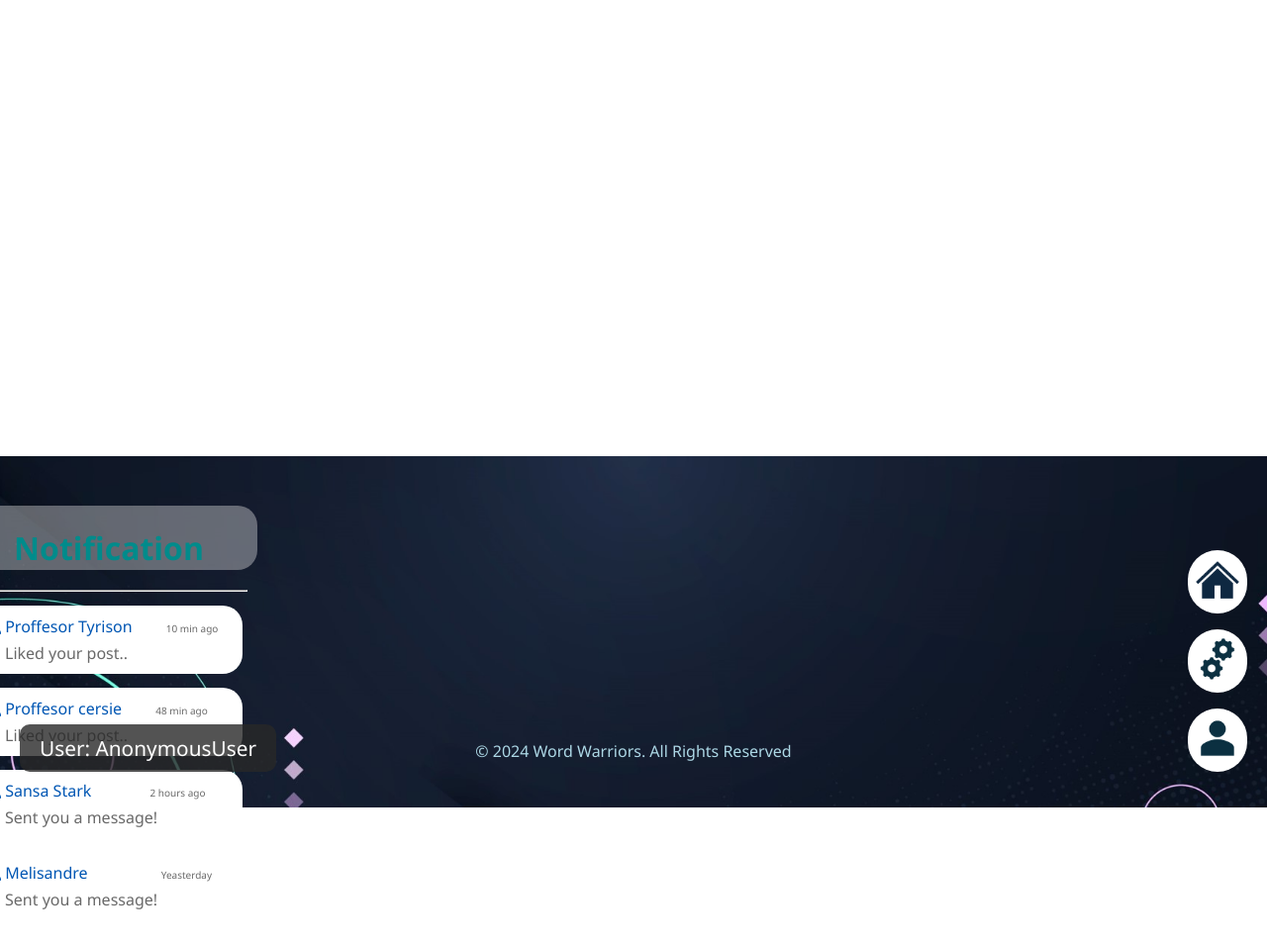
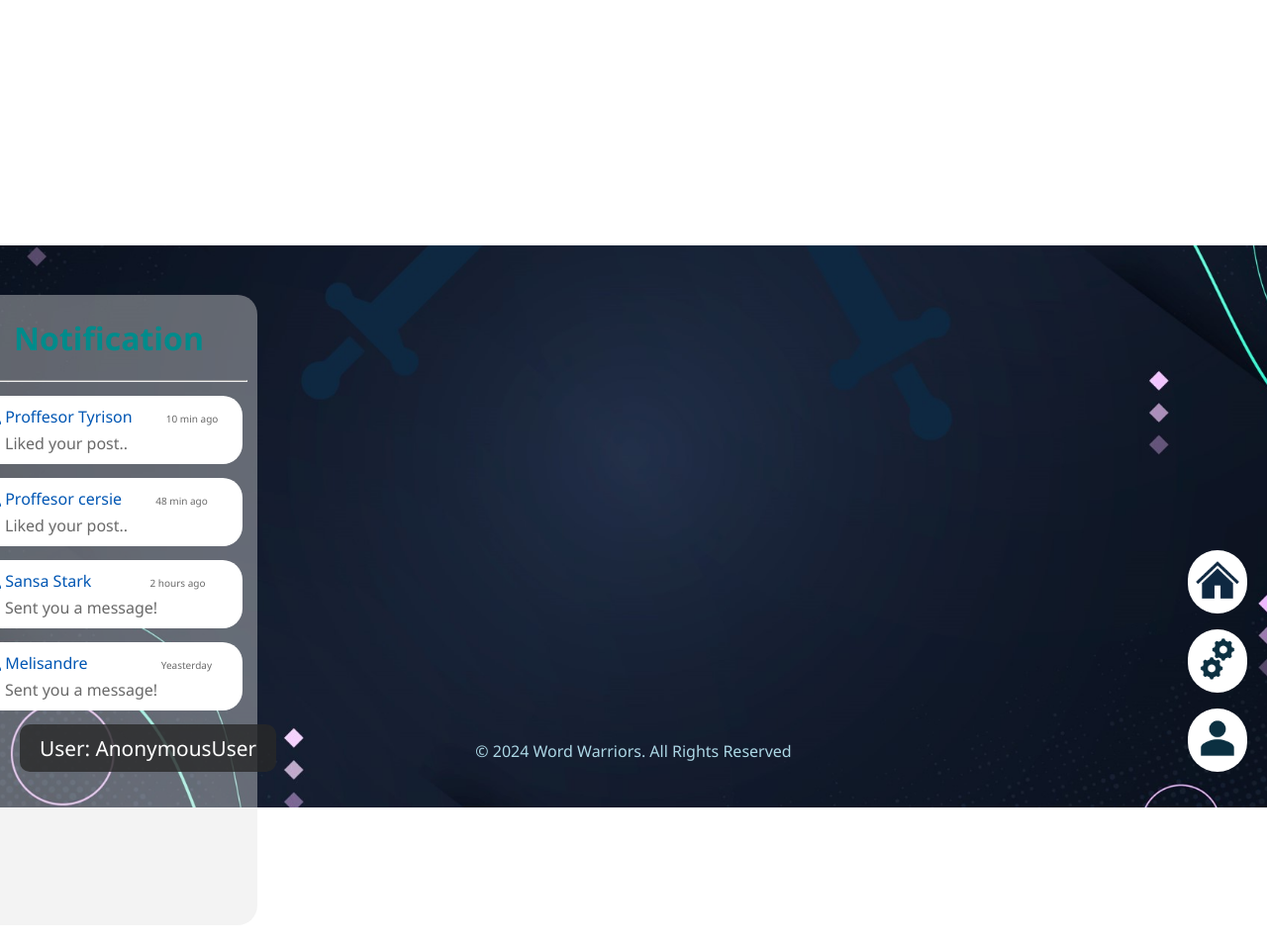
Before and after one commit to panhadng/hangman, a Django app: page /social in a window 1280 px wide; the page is wider, and only the part inside the window is pictured. Shown: that part at 99% size. Run offline with Django 4.2, Linux system fonts and the light colour scheme; data that the repository does not hold is empty; some libraries are stand-ins or nearby versions; some web fonts are replaced.

Commit message:
Social hub notifiaction sidebar updated

```diff
--- a/game/static/game/socials.css
+++ b/game/static/game/socials.css
@@ -189,7 +189,7 @@ header > h2 {
   background-color: rgba(224, 225, 225, 0.4);
   border-radius: 20px;
   margin: 20px;
-  height: 6%;
+  height: 90%;
   margin-top: 50px;
   padding-left: 10px;
   padding-right: 10px;
```
